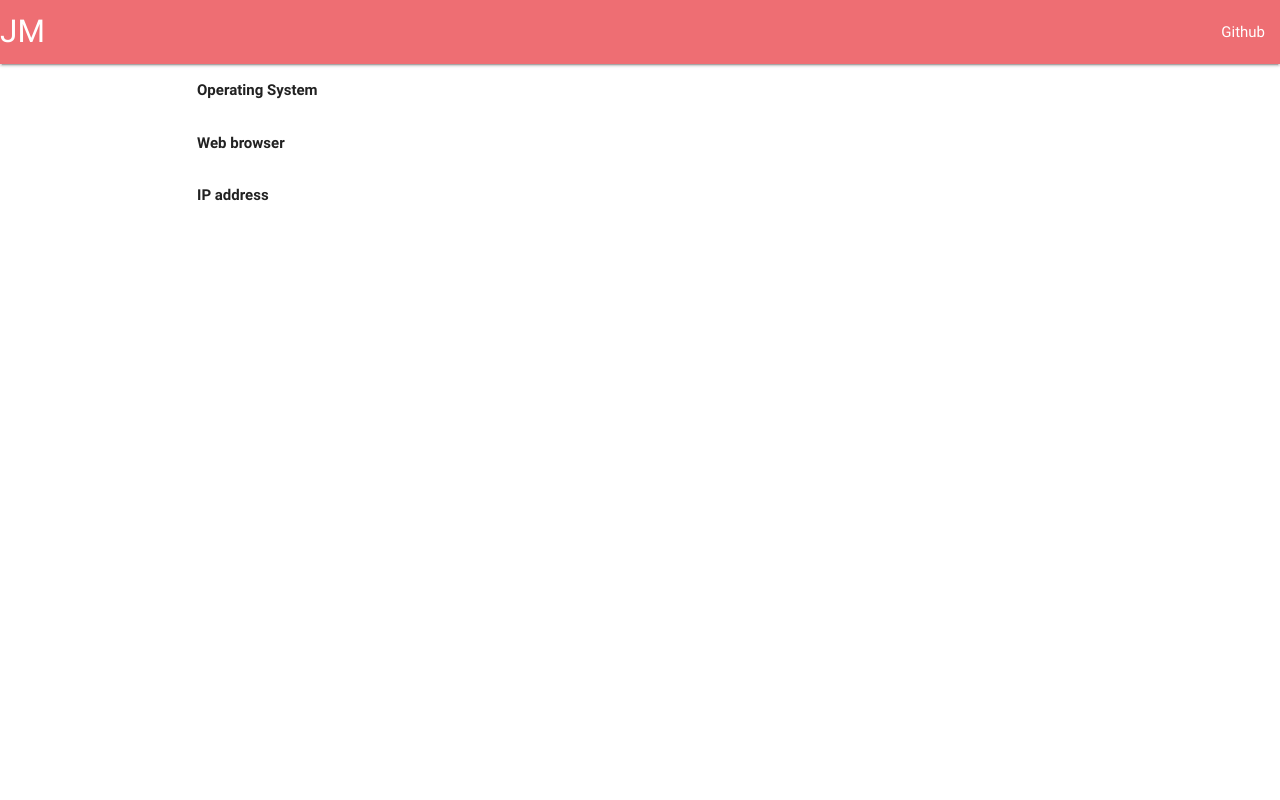
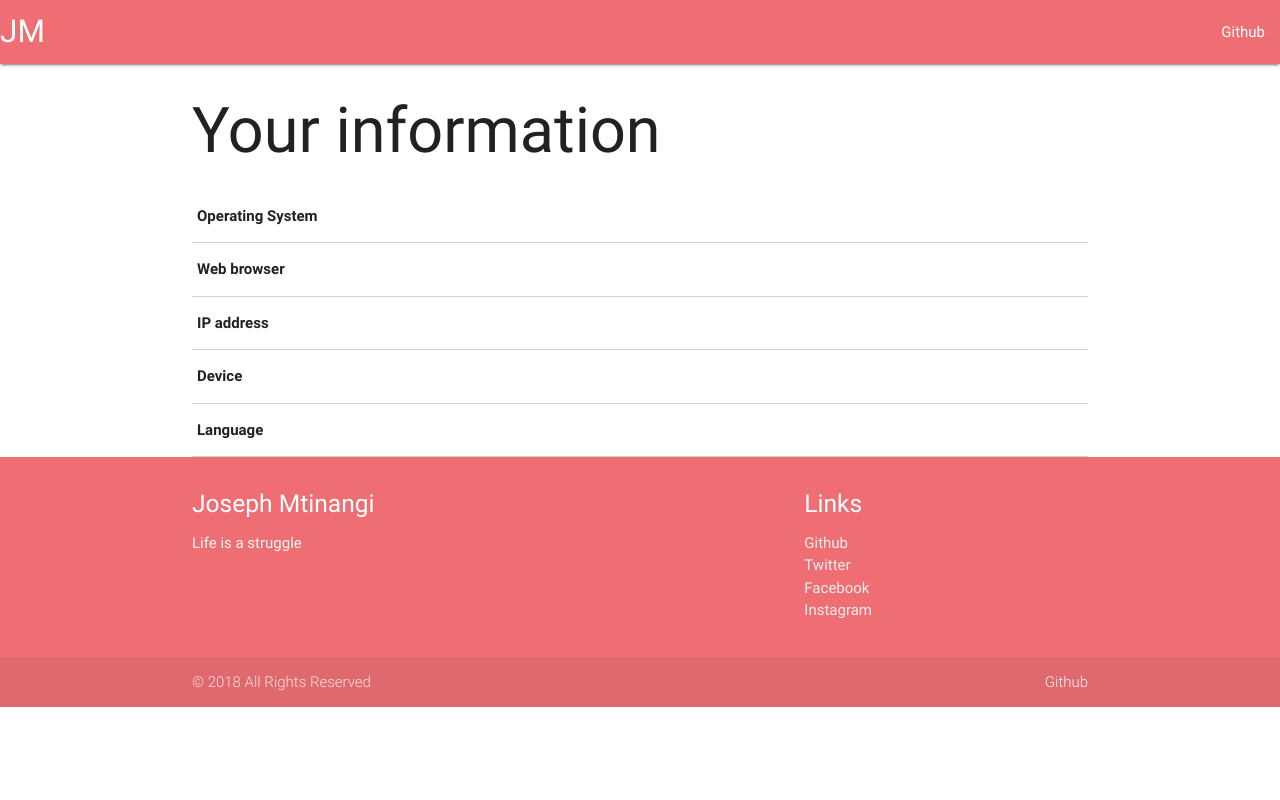
Before and after one commit to josephmtinangi/josephmtinangi.atwebpages.com, a PHP site: page /index.view.php in a window 1280 px wide. Run offline with PHP 8.4, Linux system fonts and the light colour scheme; data that the repository does not hold is empty.

Commit message:
Capture basic client info

```diff
--- /dev/null
+++ b/css/app.css
@@ -0,0 +1,9 @@
+  body {
+    display: flex;
+    min-height: 100vh;
+    flex-direction: column;
+  }
+
+  main {
+    flex: 1 0 auto;
+  }
--- a/index.view.php
+++ b/index.view.php
@@ -6,6 +6,7 @@
       <!--Import materialize.css-->
         <!-- Compiled and minified CSS -->
       <link rel="stylesheet" href="https://cdnjs.cloudflare.com/ajax/libs/materialize/0.100.2/css/materialize.min.css">
+      <link rel="stylesheet" href="/css/app.css">
 
       <!--Let browser know website is optimized for mobile-->
       <meta name="viewport" content="width=device-width, initial-scale=1.0"/>
@@ -15,34 +16,70 @@
 
         <nav>
           <div class="nav-wrapper">
-            <a href="/" class="brand-logo">JM</a>
+            <a href="https://github.com/josephmtinangi" class="brand-logo">JM</a>
             <ul id="nav-mobile" class="right hide-on-med-and-down">
-              <li><a href="#">Github</a></li>
+              <li><a href="https://github.com/josephmtinangi/josephmtinangi.atwebpages.com">Github</a></li>
             </ul>
           </div>
         </nav>
 
         <div class="container">
 
-          <table>
+          <h1>Your information</h1>
+
+          <table class="bordered highlight">
             <tbody>
              <tr>
                <th>Operating System</th>
-               <td></td>
+               <td><?=$data['os']['name']?></td>
              </tr>
              <tr>
                <th>Web browser</th>
-               <td></td>
+               <td><?=$data['browser']['name']?></td>
              </tr>
              <tr>
                <th>IP address</th>
-               <td></td>
+               <td><?=$data['network']['ipAddress']?></td>
+             </tr>
+             <tr>
+               <th>Device</th>
+               <td><?=$data['device']['name']?></td>
+             </tr>
+             <tr>
+               <th>Language</th>
+               <td><?=$data['language']['language']?></td>
              </tr>
             </tbody>
           </table>
 
         </div>
 
+        <footer class="page-footer">
+          <div class="container">
+            <div class="row">
+              <div class="col l6 s12">
+                <h5 class="white-text">Joseph Mtinangi</h5>
+                <p class="grey-text text-lighten-4">Life is a struggle</p>
+              </div>
+              <div class="col l4 offset-l2 s12">
+                <h5 class="white-text">Links</h5>
+                <ul>
+                  <li><a class="grey-text text-lighten-3" href="#!">Github</a></li>
+                  <li><a class="grey-text text-lighten-3" href="#!">Twitter</a></li>
+                  <li><a class="grey-text text-lighten-3" href="#!">Facebook</a></li>
+                  <li><a class="grey-text text-lighten-3" href="#!">Instagram</a></li>
+                </ul>
+              </div>
+            </div>
+          </div>
+          <div class="footer-copyright">
+            <div class="container">
+            &copy; <?=date('Y')?> All Rights Reserved
+            <a class="grey-text text-lighten-4 right" href="https//github.com/josephmtinangi">Github</a>
+            </div>
+          </div>
+        </footer>
+
         <!-- Compiled and minified JavaScript -->
         <script src="https://cdnjs.cloudflare.com/ajax/libs/materialize/0.100.2/js/materialize.min.js"></script>
     </body>
```
Also changed, not shown: index.php (+32 -0 lines).
